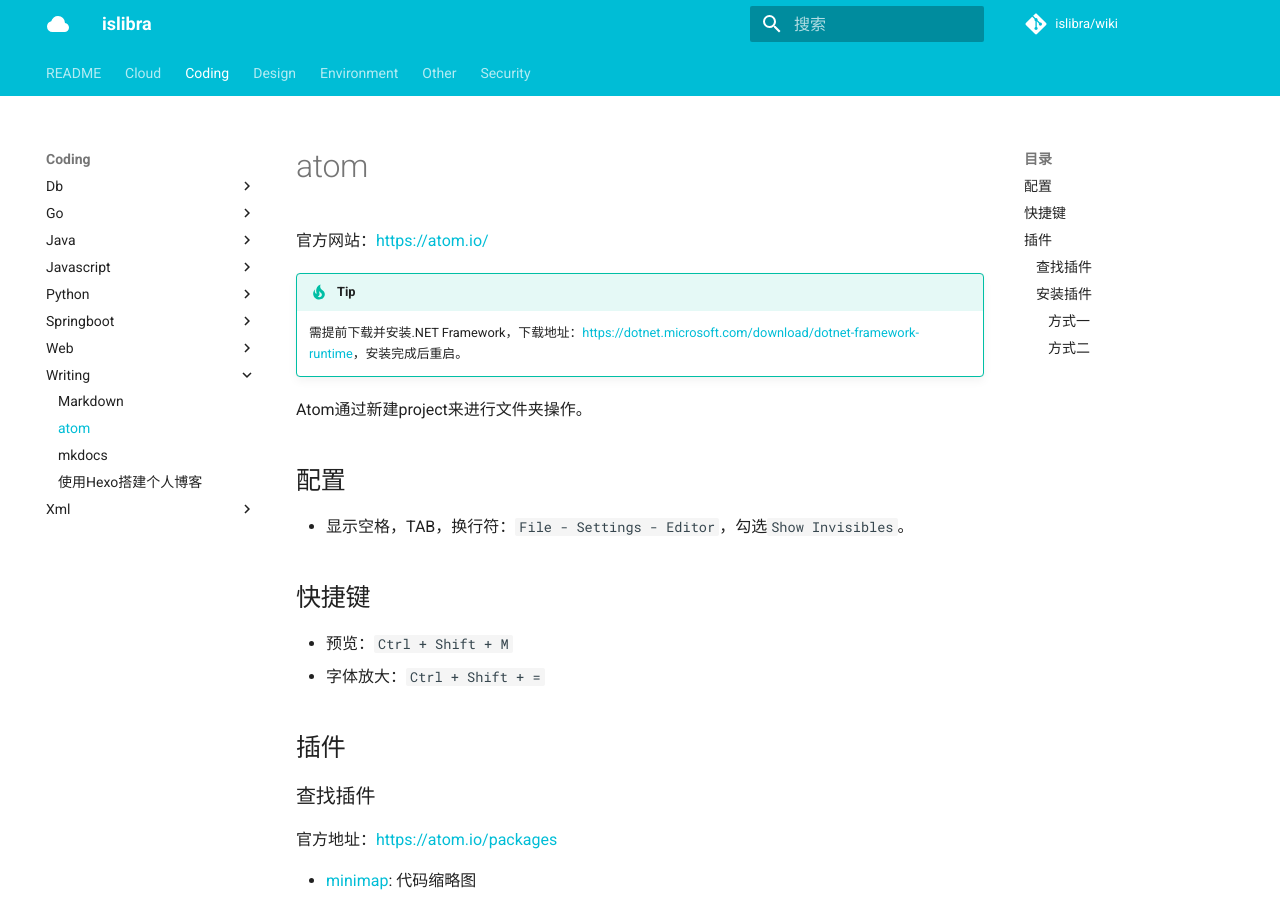
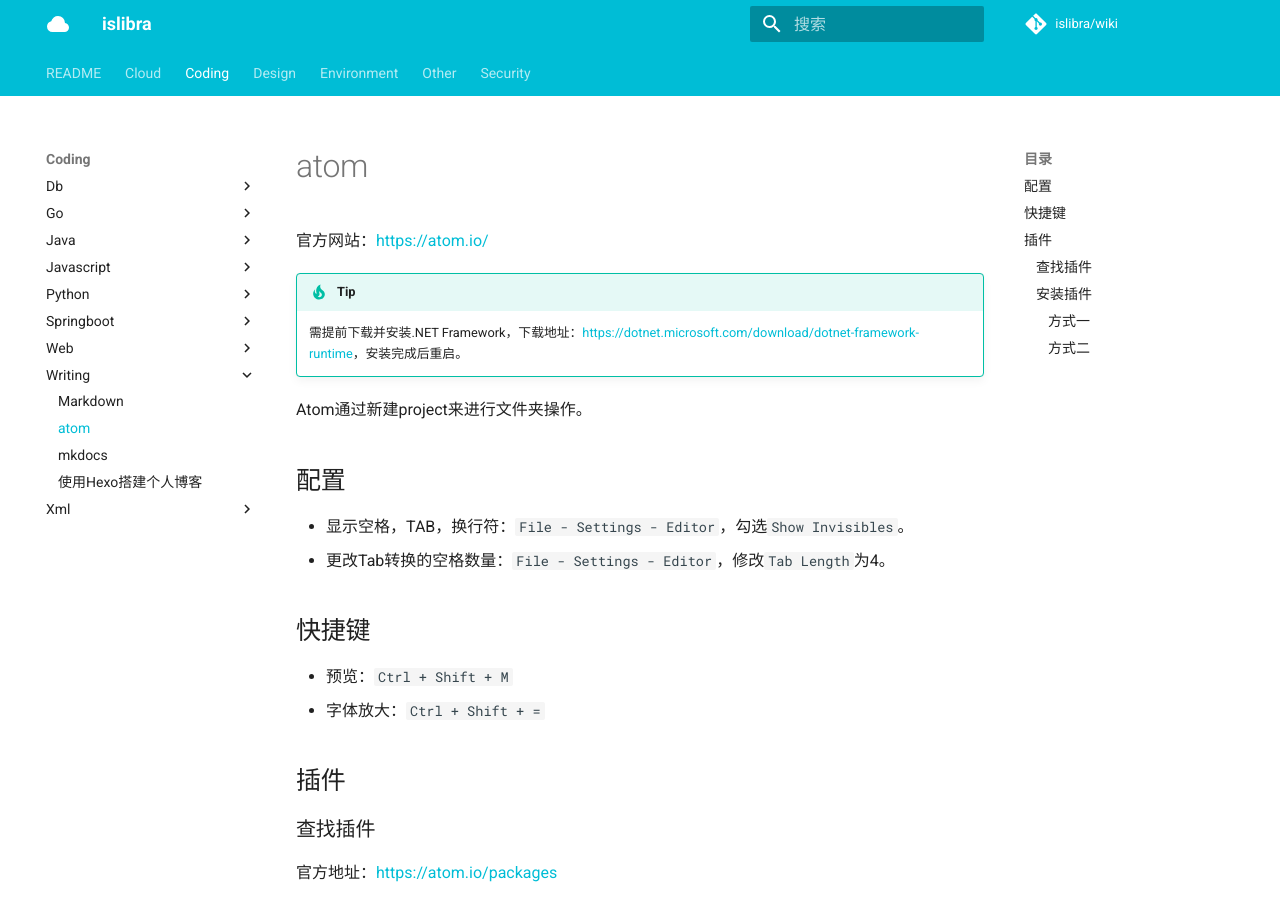
Before and after one commit to islibra/wiki, an MkDocs documentation site: the page built from docs/coding/writing/atom.md, in a window 1280 px wide and 900 px high. Built offline with MkDocs 1.6.1 and Material for MkDocs 9.7.7, drawn with Linux system fonts in a browser that asks for light colours; comment, search, counter and statistics services are not loaded.

Commit message:
Update atom.md

```diff
--- a/docs/coding/writing/atom.md
+++ b/docs/coding/writing/atom.md
@@ -10,6 +10,7 @@ Atom通过新建project来进行文件夹操作。
 ## 配置
 
 - 显示空格，TAB，换行符：`File - Settings - Editor`，勾选`Show Invisibles`。
+- 更改Tab转换的空格数量：`File - Settings - Editor`，修改`Tab Length`为4。
 
 ## 快捷键
 
```
